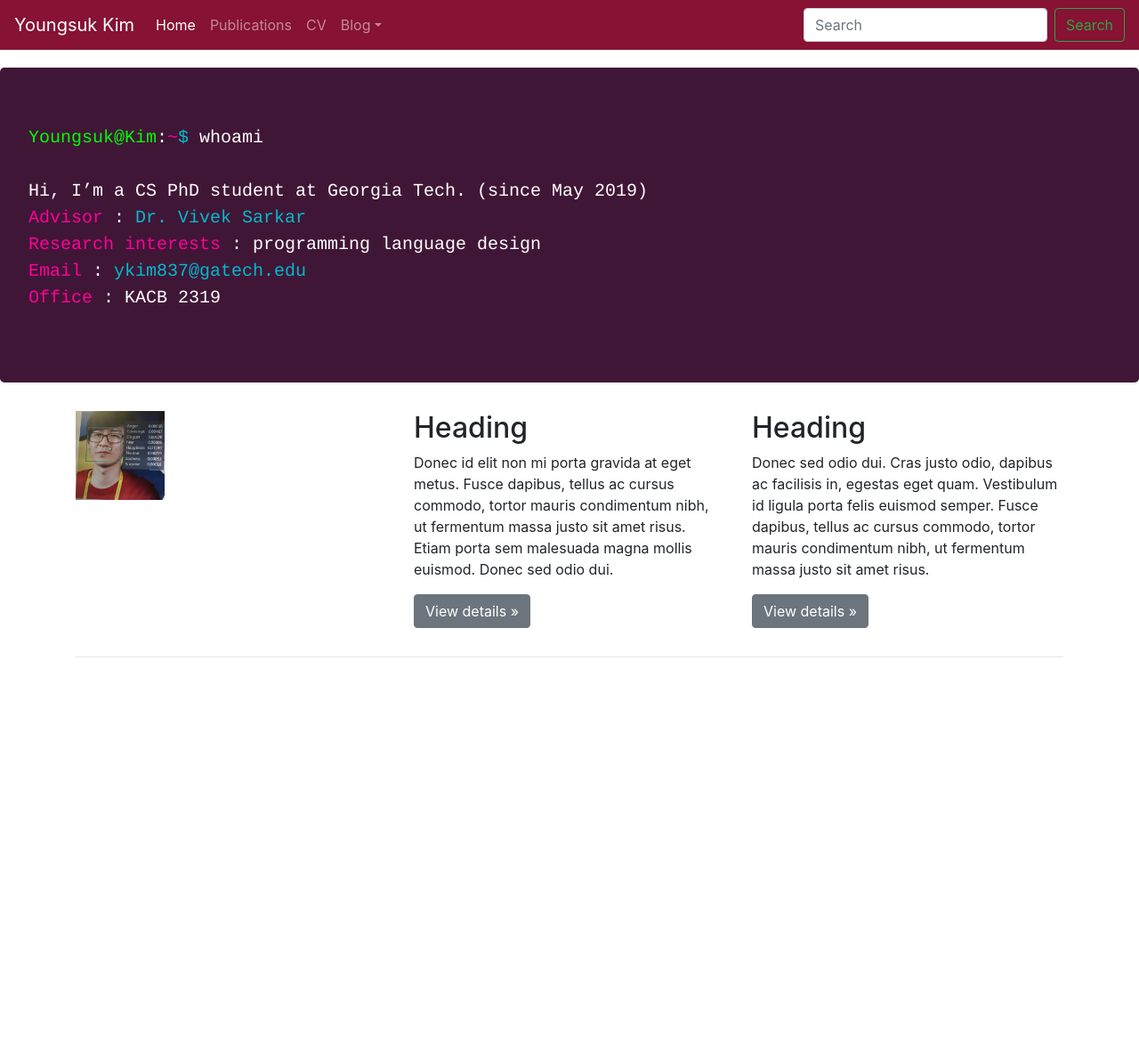
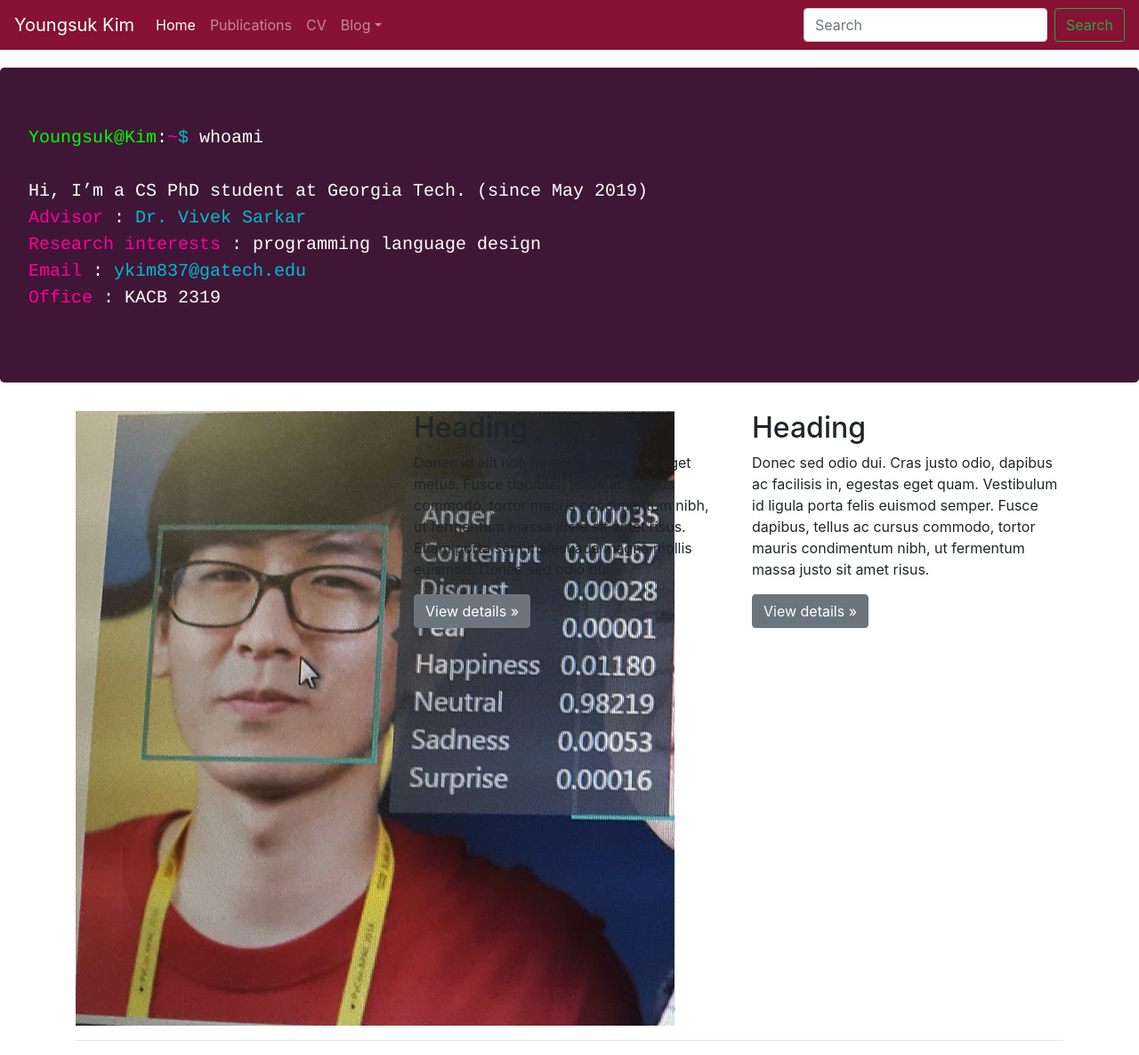
Before and after one commit to JOE1994/JOE1994.github.io, a Jekyll site: the page built from index.md, in a window 1280 px wide and 1186 px high. Shown: the whole window at 89% size. Built offline with Jekyll 4.4.1, drawn with Linux system fonts in a browser that asks for light colours.

Commit message:
change photo size

```diff
--- a/_layouts/main.html
+++ b/_layouts/main.html
@@ -76,7 +76,7 @@
         <p>Donec id elit non mi porta gravida at eget metus. Fusce dapibus, tellus ac cursus commodo, tortor mauris condimentum nibh, ut fermentum massa justo sit amet risus. Etiam porta sem malesuada magna mollis euismod. Donec sed odio dui. </p>
         <p><a class="btn btn-secondary" href="#" role="button">View details &raquo;</a></p>
         -->
-        <img style="vertical-align:middle" src="../assets/photos/neutral.PNG" width="100" height="100" >
+        <img style="vertical-align:middle" src="../assets/photos/neutral.PNG" >
       </div>
       <div class="col-md-4">
         <h2>Heading</h2>
```
